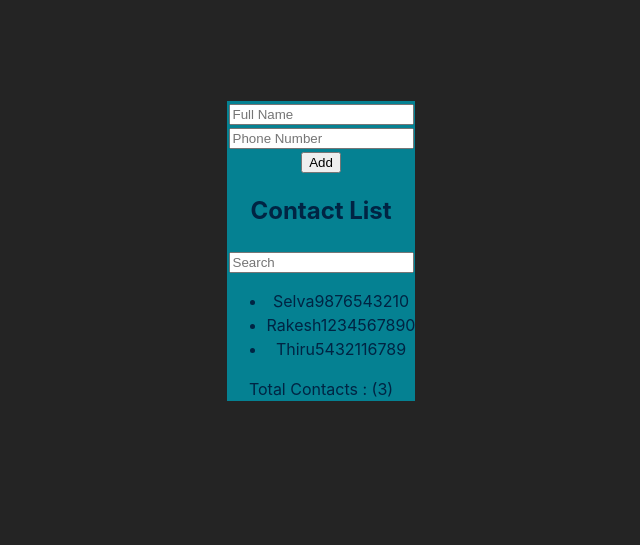
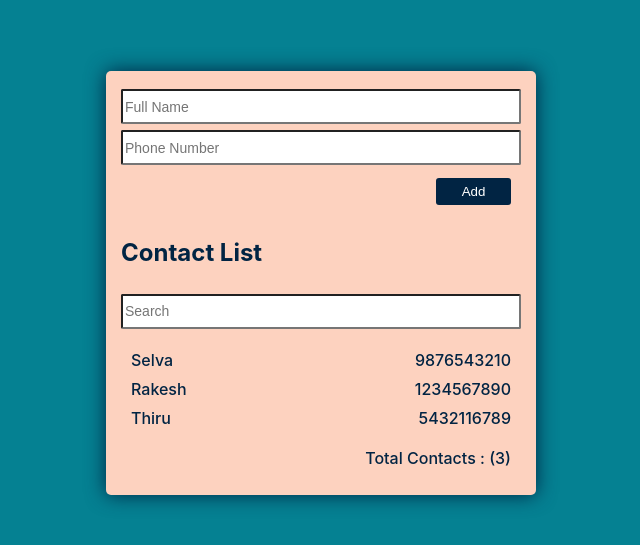
Before and after one commit to SelvakumarBoominathan/contact_register, a React (Vite) app: page / in a window 1280 px wide. Shown: the part 149-694 px from the top of the page, without its empty margins (319-959 px from the left). Built offline with nearby package versions, Linux system fonts and the light colour scheme.

Commit message:
css completed

```diff
--- a/src/App.css
+++ b/src/App.css
@@ -43,6 +43,80 @@
 
 #container {
   display: flex;
-  color : #012443;
-  background-color: #058192;
+  color: #012443;
+  justify-content: center;
+  align-items: center;
+  height: 100vh;
+  width: 100%;
+  flex-direction: column;
+  /* background-color: #058192; */
 }
+
+#box {
+  background-color: #fdd2bf;
+  padding: 15px;
+  width: 400px;
+  border-radius: 5px;
+  box-shadow: 0px 0px 20px #012443;
+}
+
+input {
+  width: 100%;
+  height: 35px;
+  background-color: #fff;
+  box-sizing: border-box;
+  -webkit-box-sizing: border-box;
+  -moz-box-sizing: border-box;
+  border-radius: 2px;
+  margin: 3px 0;
+  outline: none;
+  font-size: 14px;
+}
+
+#button {
+  display: flex;
+  justify-content: flex-end;
+}
+
+#button button {
+  background: transparent;
+  color: #fff;
+  border: none;
+  display: block;
+  background-color: #012443;
+  width: 75px;
+  padding: 6px 20px;
+  margin: 10px;
+  border-radius: 3px;
+}
+
+ul li {
+  list-style-type: none;
+}
+
+h2 {
+  text-align: left;
+}
+
+#list {
+  width: 100%;
+  padding: 0 10px;
+  box-sizing: border-box;
+  transition: all linear 300ms;
+}
+
+#list li {
+  width: 100%;
+  display: flex;
+  margin: 5px 0;
+  justify-content: space-between;
+  font-weight: 500;
+}
+
+#totalCount {
+  font-weight: 500;
+  margin: 10px 0;
+  text-align: right;
+  padding: 0 10px;
+  display: block;
+}
--- a/src/index.css
+++ b/src/index.css
@@ -18,8 +18,9 @@ body {
   box-sizing: border-box;
   display: flex;
   place-items: center;
-  min-width: 320px;
+  min-width: 100vw;
   min-height: 100vh;
+  background-color: #058192;
 }
 /*
 a {
```
